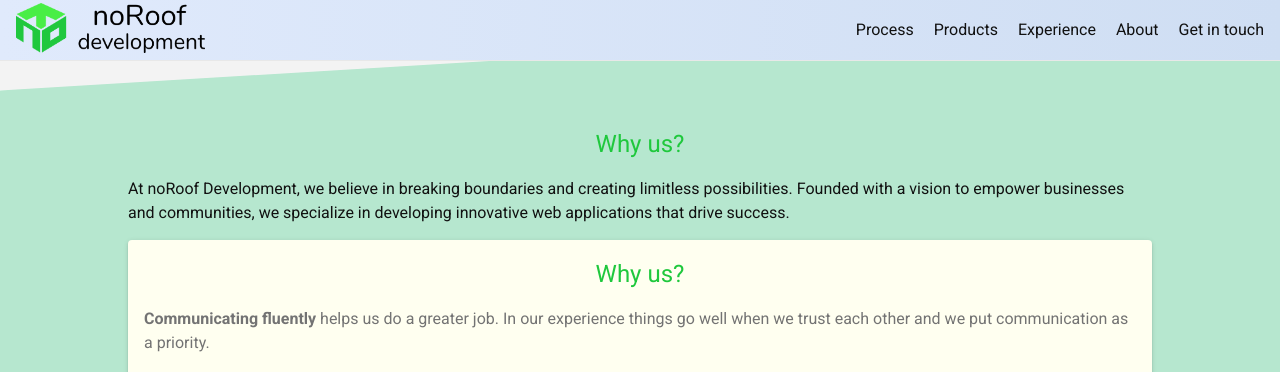
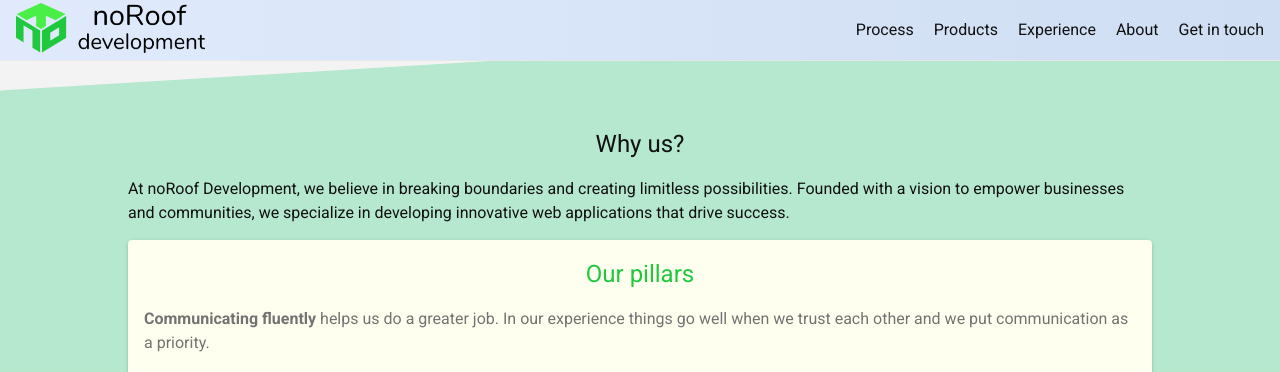
Before and after one commit to noRoof/noroof.github.io, a Jekyll site: the page built from index.html, in a window 1280 px wide and 900 px high, scrolled down 7324 px. Shown: the top 372 px of the window. Built offline with Jekyll 4.4.1, drawn with Linux system fonts in a browser that asks for light colours.

Commit message:
fix header colors

```diff
--- a/_sass/noroof/_layout.scss
+++ b/_sass/noroof/_layout.scss
@@ -144,11 +144,24 @@
     }
   }
 
+  &#projects {
+    h3 {
+      text-align: center;
+    }
+  }
+
   &#why-us {
     background-color: #B6E7CF;
+    h2 {
+      color: #111111;
+    }
 
     article.card {
       background-color: ivory;
+
+      h2 {
+        color: $primary-green;
+      }
 
       ul {
         list-style-type: square;
```
Also changed, not shown: _why/why.md (+1 -1 lines).
